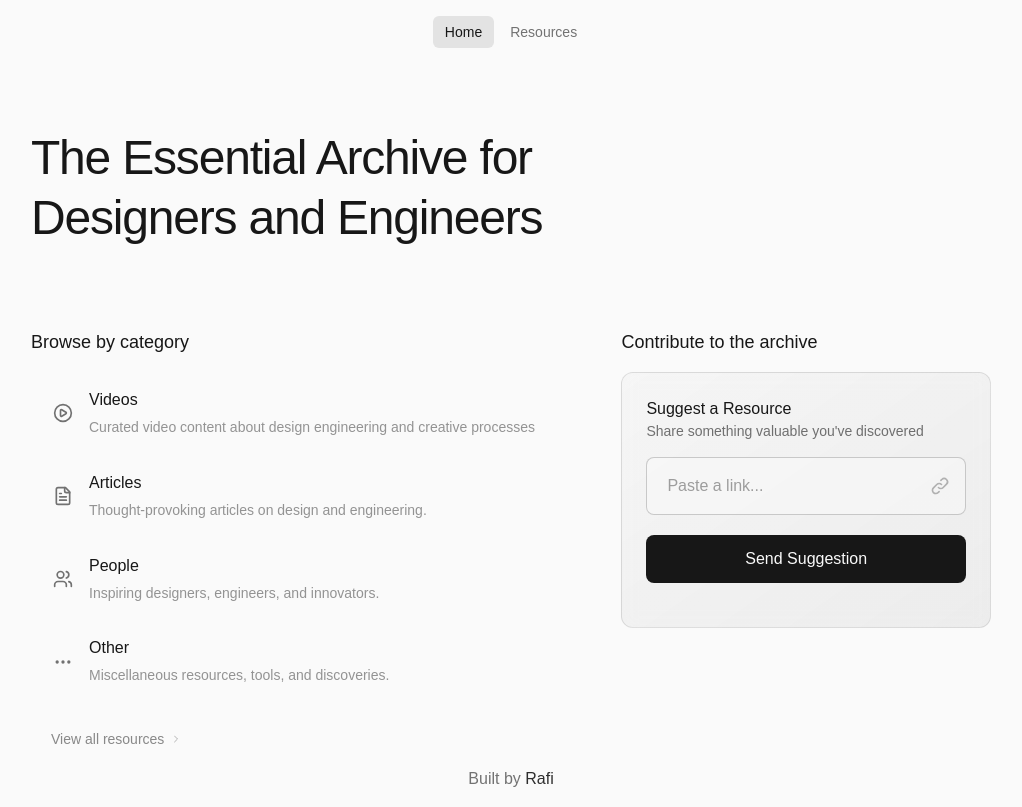
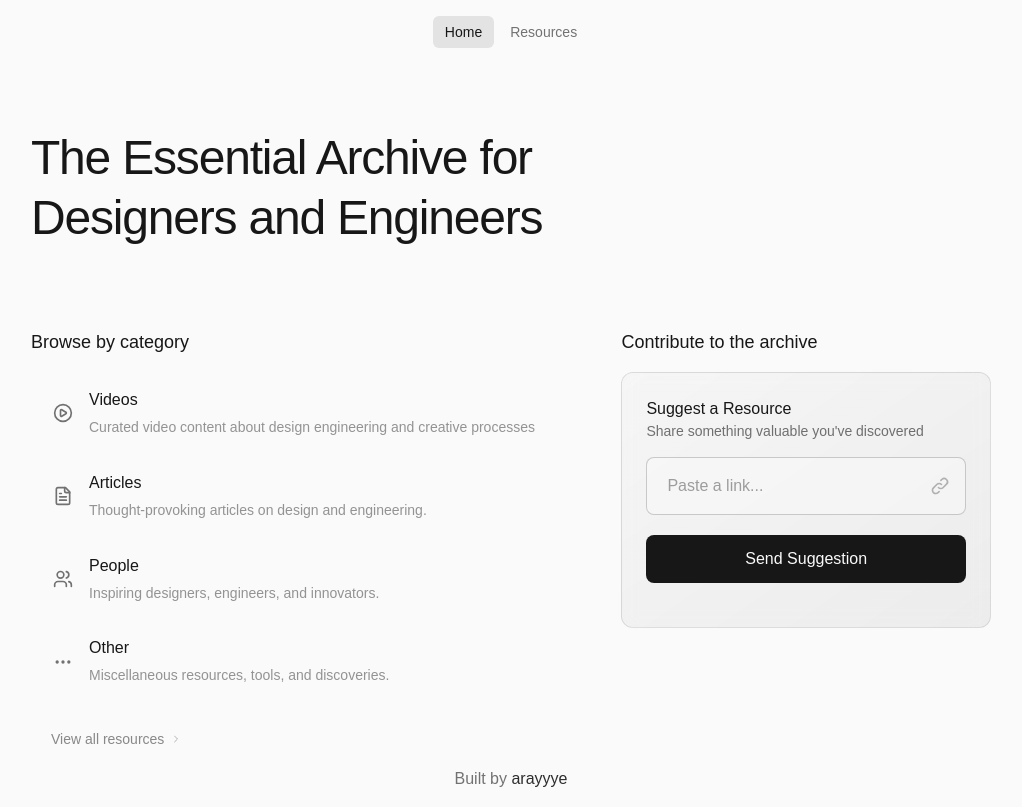
Before and after one commit to ahmadrafidev/vault, a Next.js app: page / in a window 1280 px wide. Shown: the whole page, without its empty margins (129-1151 px from the left). Built offline with nearby package versions, Linux system fonts and the light colour scheme.

Commit message:
change footer link

```diff
--- a/src/components/layout/footer.tsx
+++ b/src/components/layout/footer.tsx
@@ -17,13 +17,13 @@ export function Footer() {
           <p className="text-sm md:text-base">
             Built by{" "}
             <a
-              href="https://x.com/rafiwiranaa"
+              href="https://x.com/arayyye"
               className="text-foreground/90 font-medium hover:text-foreground hover:underline transition-colors focus:outline-none focus:ring-2 focus:ring-foreground/20 focus:ring-offset-2"
               target="_blank"
               rel="noopener noreferrer"
               aria-label="Visit Rafi's Twitter profile"
             >
-              Rafi
+              arayyye
             </a>
           </p>
         </div>
```
